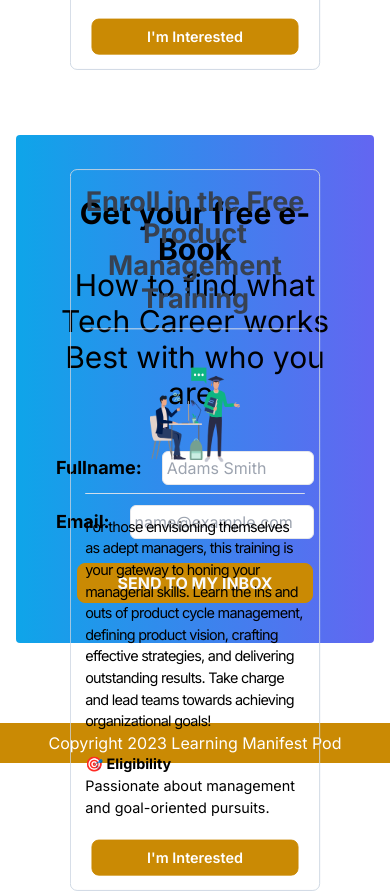
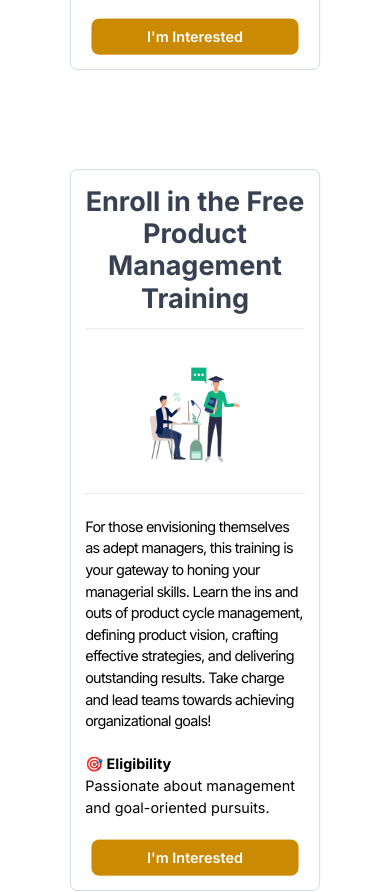
Before and after one commit to akinabudu/landingpage, a Next.js app: page / in a window 390 px wide. Shown: the part 1660-2552 px from the top of the page. Built offline with nearby package versions, Linux system fonts and the light colour scheme.

Commit message:
Add: Giveaway Responsiveness

```diff
--- a/app/giveaway.tsx
+++ b/app/giveaway.tsx
@@ -51,9 +51,9 @@ export default function Giveaway() {
   });
 
   return (
-    <section
+    <div
       id="giveaway"
-      className="w-full place-self-center flex flex-col items-center justify-center rounded mt-10 mb-20 gap-5 bg-gradient-to-r from-sky-500 to-indigo-500 p-10"
+      className="md:h-full w-full  flex flex-col items-center justify-center rounded mt-10 mb-20 gap-5 bg-gradient-to-r from-sky-500 to-indigo-500 p-10"
     >
       <div className="text-3xl  text-center my-5 w-full">
         <span className="font-bold mb-2">Get your free e-Book</span> <br />
@@ -103,6 +103,6 @@ export default function Giveaway() {
           SEND TO MY INBOX
         </Button>
       </form>
-    </section>
+    </div>
   );
 }
--- a/app/page.tsx
+++ b/app/page.tsx
@@ -117,7 +117,7 @@ export default function Home() {
           // initial={{ opacity: 0 }}
           // whileInView={{ opacity: 1 }}
           id="learning-options"
-          className="h-screen grid grid-cols-1 md:grid-cols-3 gap-4 my-5 px-10"
+          className="md:h-full grid grid-cols-1 md:grid-cols-3 gap-4 my-5 px-10"
         >
           {cards.map((card, key) => (
             <motion.div
```
